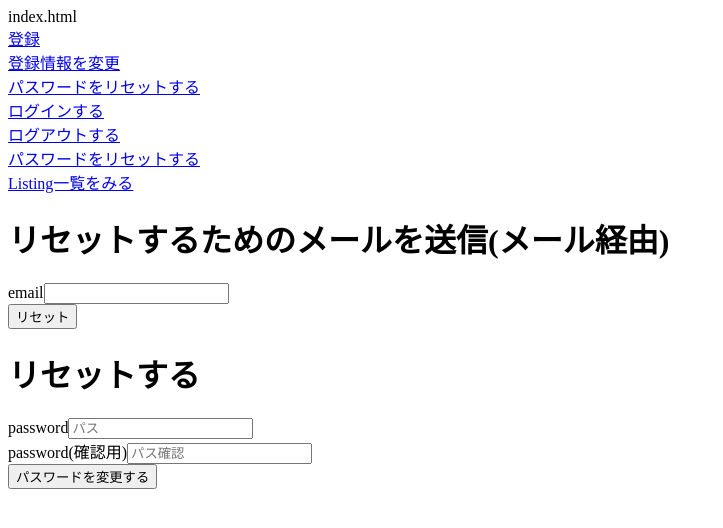
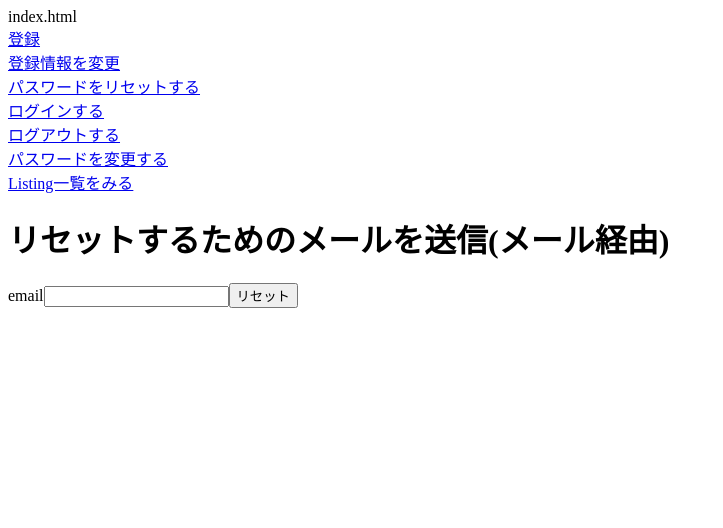
Before and after one commit to hiyashikyuri/angular-auth, an Angular app: page /reset_password in a window 1280 px wide. Shown: the top 528 px of the page, without its empty margins (0-723 px from the left). Built offline with nearby package versions, Linux system fonts and the light colour scheme.

Commit message:
modified reset password component

```diff
--- a/src/app/app.component.html
+++ b/src/app/app.component.html
@@ -4,7 +4,7 @@
   <a routerLink="/reset_password">パスワードをリセットする</a><br>
   <a routerLink="/sign_in">ログインする</a><br>
   <a routerLink="/sign_out">ログアウトする</a><br>
-  <a routerLink="/change_password">パスワードをリセットする</a><br>
+  <a routerLink="/change_password">パスワードを変更する</a><br>
   <a routerLink="/listings">Listing一覧をみる</a>
 </nav>
 
--- a/src/app/app.component.ts
+++ b/src/app/app.component.ts
@@ -16,6 +16,4 @@ export class AppComponent implements OnInit {
   ngOnInit() {
 
   }
-
-
 }
--- a/src/app/change-password/change-password.component.ts
+++ b/src/app/change-password/change-password.component.ts
@@ -2,6 +2,7 @@ import {Component, OnInit} from '@angular/core';
 import {AuthService} from "../shared/auth.service";
 import {Password} from "../shared/password.model";
 
+import {ActivatedRoute} from "@angular/router";
 
 @Component({
   selector: 'app-change-password',
@@ -11,13 +12,19 @@ export class ChangePasswordComponent implements OnInit {
 
   newPassword = new Password();
 
-  constructor(private authService: AuthService) {
+  constructor(private authService: AuthService,
+              private route: ActivatedRoute) {
   }
 
   ngOnInit() {
+    this.route.queryParams.subscribe(params=> {
+      this.authService.Token(params['token']);
+      this.authService.Client(params['client_id']);
+      this.authService.Uid(params['uid']);
+    });
   }
 
-  data(){
+  data() {
     let body = JSON.stringify({
       'password': this.newPassword.password,
       'password_confirmation': this.newPassword.password_confirmation
--- a/src/app/reset-password/reset-password.component.html
+++ b/src/app/reset-password/reset-password.component.html
@@ -3,23 +3,6 @@
   <div class="form-group">
     <label>email</label>
     <input class="form-control input-lg" [(ngModel)]="reset.email" id="email">
+    <button (click)="data()">リセット</button>
   </div>
-
-  <button (click)="data()">リセット</button>
 </div>
-
-<div>
-  <h1>リセットする</h1>
-  <div class="form-group">
-    <label for="password">password</label>
-    <input type="password" class="form-control" [(ngModel)]="newPassword.password" id="password"
-           placeholder="パス">
-  </div>
-  <div class="form-group">
-    <label for="password_confirmation">password(確認用)</label>
-    <input type="password" class="form-control" [(ngModel)]="newPassword.password_confirmation" id="password_confirmation"
-           placeholder="パス確認">
-  </div>
-
-  <button (click)="password()">パスワードを変更する</button>
-</div>
--- a/src/app/reset-password/reset-password.component.ts
+++ b/src/app/reset-password/reset-password.component.ts
@@ -34,17 +34,8 @@ export class ResetPasswordComponent implements OnInit {
   data() {
     let body = JSON.stringify({
       'email': this.reset.email,
-      'redirect_url': 'http://localhost:4200/reset_password'
+      'redirect_url': 'http://localhost:4200/change_password'
     });
     this.authService.resetPassword(body);
   }
-
-  password() {
-    let body = JSON.stringify({
-      'password': this.newPassword.password,
-      'password_confirmation': this.newPassword.password_confirmation
-    });
-
-    this.authService.changePassword(body);
-  }
 }
--- a/src/app/shared/auth.service.ts
+++ b/src/app/shared/auth.service.ts
@@ -47,7 +47,7 @@ export class AuthService {
       console.log(response.json()));
   }
 
-  chnageUserInfo(body){
+  chnageUserInfo(body) {
     let headers = new Headers({
       'Content-Type': 'application/json',
       'access-token': this.tokenInfo(),
@@ -58,7 +58,6 @@ export class AuthService {
     return this.http.put(this.url + '/auth', body, options).subscribe((response) =>
       console.log(response.json()));
   }
-
 
 
   login(body) {
@@ -110,6 +109,6 @@ export class AuthService {
     let options = new RequestOptions({headers: headers});
     return this.http.post(this.url + '/auth/password', body, options).subscribe((response) => {
       console.log(response.json());
-    })
+    });
   }
 }
```
